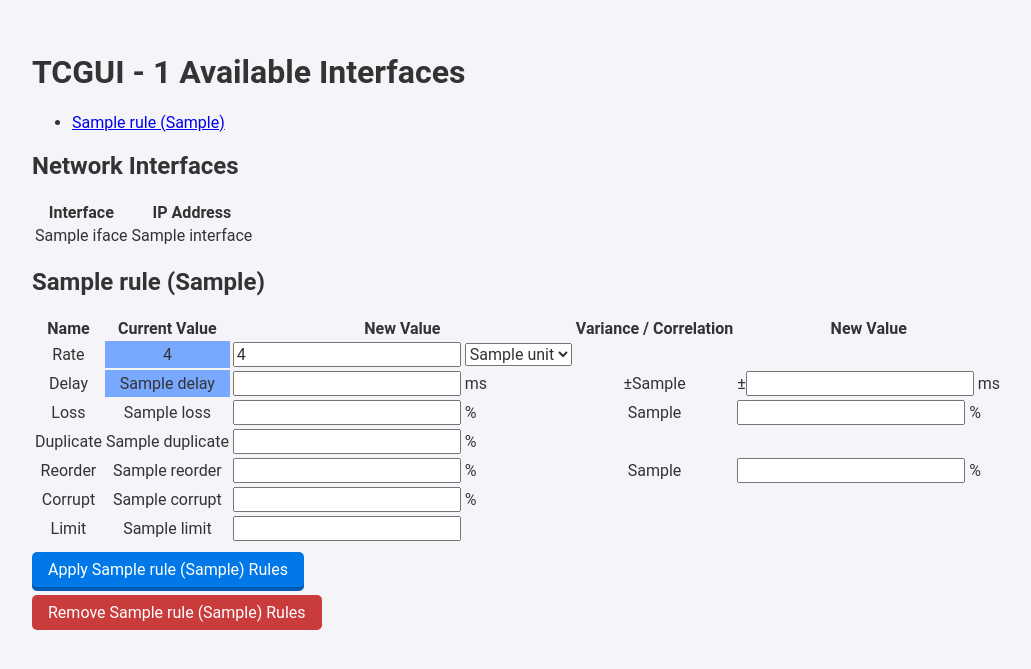
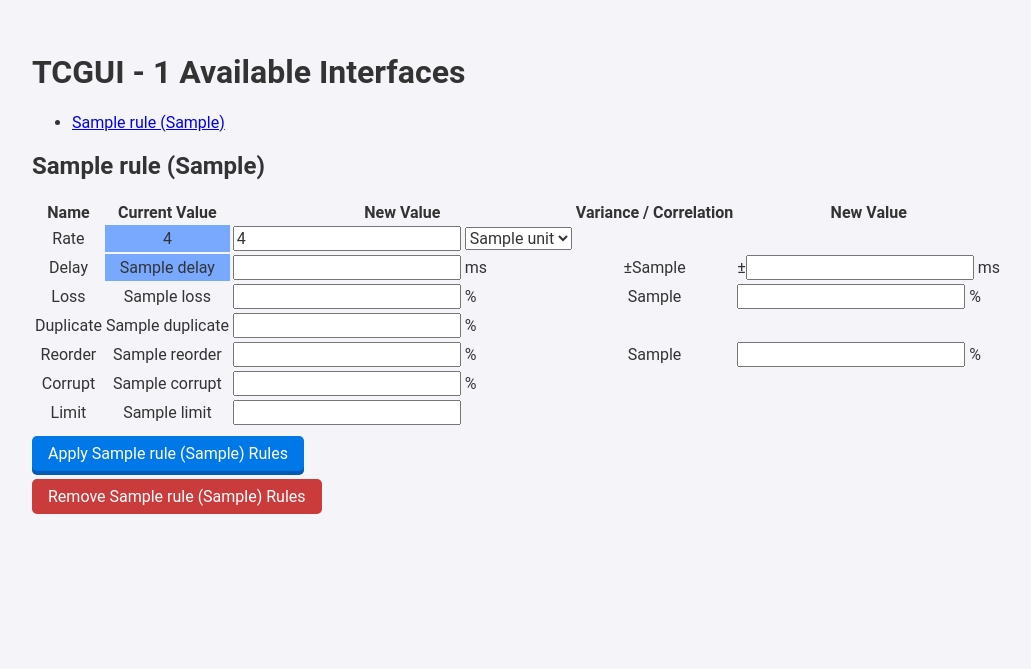
Before and after one commit to benjisho/docker-ovpn-with-traffic-control, a Flask app: template templates/main.html in a window 1280 px wide. Shown: the top 669 px of the page, without its empty margins (0-1031 px from the left). Run offline with Flask 3, Linux system fonts and the light colour scheme; the template is opened without the code that fills it: most values are stand-ins (such as "Sample title", 1, 10 or a date in 2020); parts of the project's set-up code (start-up, migrations or seed data) failed here and were passed over.

Commit message:
remove duplicate Network Interfaces value

```diff
--- a/templates/main.html
+++ b/templates/main.html
@@ -15,24 +15,6 @@
         <li><a href="#{{ rule['name'] }}">{{ rule['name'] }} ({{ rule['ip'] }})</a></li>
         {% endfor %}
     </ul>
-
-    <h2>Network Interfaces</h2>
-    <table class="pure-table">
-        <thead>
-            <tr>
-                <th>Interface</th>
-                <th>IP Address</th>
-            </tr>
-        </thead>
-        <tbody>
-            {% for iface, ip in interfaces.items() %}
-            <tr>
-                <td>{{ iface }}</td>
-                <td>{{ ip }}</td>
-            </tr>
-            {% endfor %}
-        </tbody>
-    </table>
 
     {% for rule in rules %}
     <div>
```
